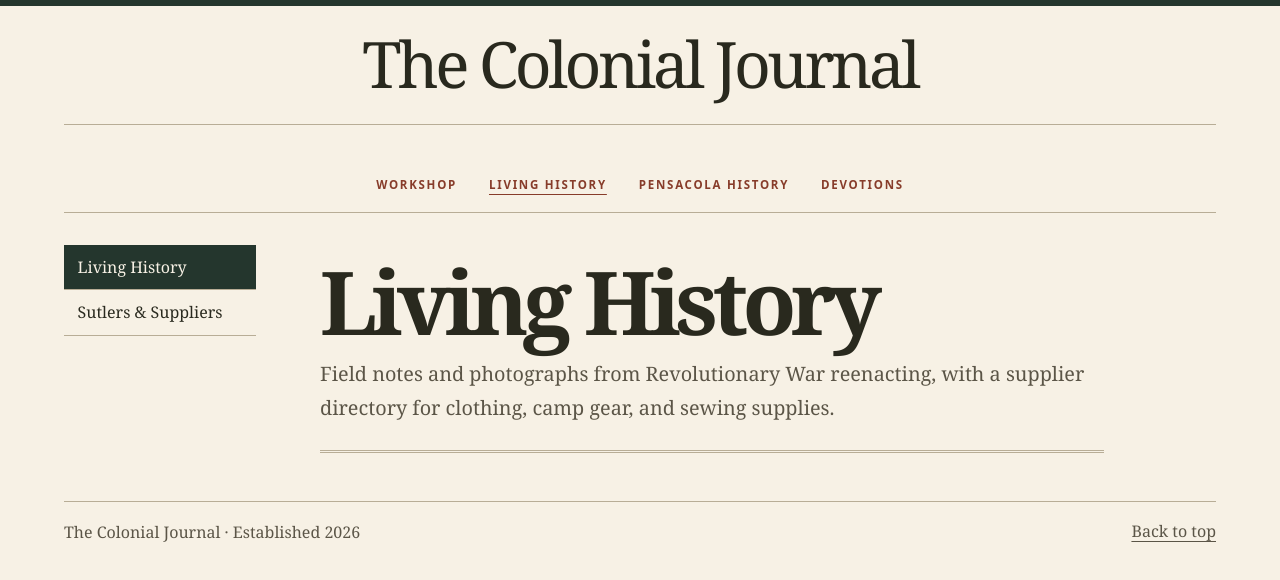
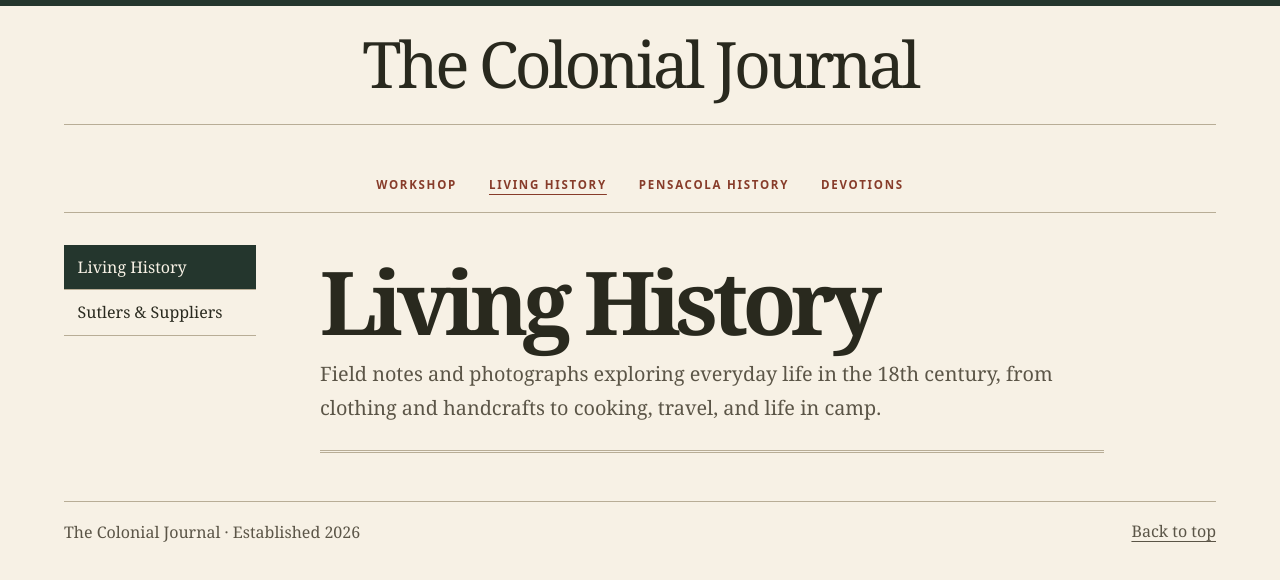
Before and after one commit to pollock2052/pollock2052.github.io, a plain HTML site: page living-history.html in a window 1280 px wide. Drawn offline with Linux system fonts and the light colour scheme.

Commit message:
Broaden Living History coverage to the full eighteenth century

```diff
--- a/living-history.html
+++ b/living-history.html
@@ -3,7 +3,7 @@
 <head>
   <meta charset="utf-8">
   <meta name="viewport" content="width=device-width, initial-scale=1">
-  <meta name="description" content="Field notes and photographs from Revolutionary War reenacting, with a supplier directory for clothing, camp gear, and sewing supplies.">
+  <meta name="description" content="Field notes and photographs exploring everyday life in the 18th century, from clothing and handcrafts to cooking, travel, and life in camp.">
   <meta name="theme-color" content="#24362d">
   <title>Living History | The Colonial Journal</title>
   <style>
@@ -96,7 +96,7 @@
     </nav>
     <article>
       <h1>Living History</h1>
-      <p class="lead">Field notes and photographs from Revolutionary War reenacting, with a supplier directory for clothing, camp gear, and sewing supplies.</p>
+      <p class="lead">Field notes and photographs exploring everyday life in the 18th century, from clothing and handcrafts to cooking, travel, and life in camp.</p>
     </article>
   </main>
   <footer class="wrap">
```
